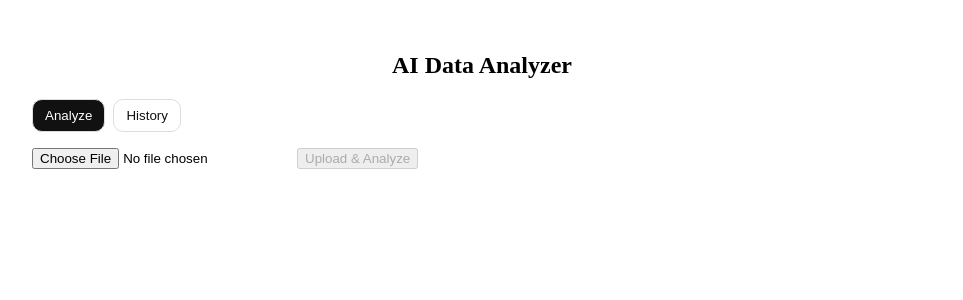
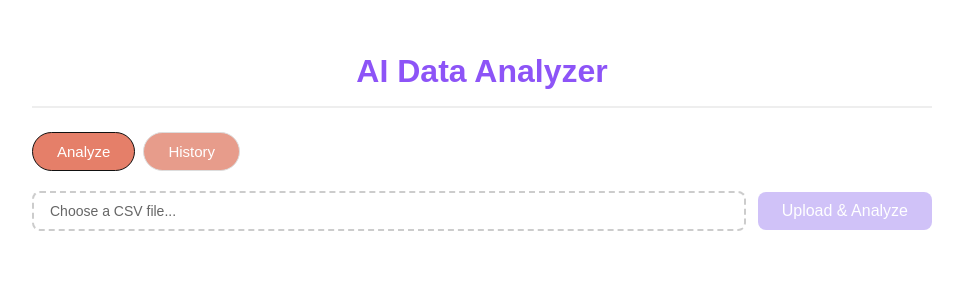
Before and after one commit to apoorvaverma001/ai-data-analyzer, a React (Create React App) app in the folder client/: page / in a window 1280 px wide. Shown: the top 300 px of the page, without its empty margins (158-1121 px from the left). Built offline with nearby package versions, Linux system fonts and the light colour scheme; the HTML template or start-up script is replaced by a standard one.

Commit message:
Fix UI of buttons and title

```diff
--- a/client/src/App.css
+++ b/client/src/App.css
@@ -1,5 +1,8 @@
 .App {
-  text-align: center;
+  padding: 24px;
+  max-width: 900px;
+  margin: 0 auto;
+  font-family: sans-serif;
 }
 
 .App-logo {
@@ -14,7 +17,7 @@
 }
 
 .App-header {
-  background-color: #282c34;
+  background-color: #1557db;
   min-height: 100vh;
   display: flex;
   flex-direction: column;
@@ -36,3 +39,63 @@
     transform: rotate(360deg);
   }
 }
+
+.App-title {
+  font-size: 2rem;
+  font-weight: 700;
+  color: #8d54f7;
+  text-align: center;
+  margin-bottom: 24px;
+  padding-bottom: 16px;
+  border-bottom: 2px solid #eee;
+}
+
+.nav-tabs {
+  display: flex;
+  gap: 8px;
+  margin-bottom: 20px;
+}
+
+.tab-btn {
+  padding: 10px 24px;
+  border-radius: 999px;
+  border: 1.5px solid #ddd;
+  background: #e79c8b;
+  color: #fff;
+  cursor: pointer;
+  font-size: 15px;
+  transition: all o.2s ease;
+}
+
+.tab-btn:hover {
+  transform: translateY(-1px);
+  border-color: #111;
+  background: #e57f69;
+}
+
+.tab-btn.active {
+  background: #e57f69;
+  color: #fff;
+  border-color: #111;
+}
+
+.submit-btn {
+  padding: 10px 24px;
+  background: #a287f3;
+  color: #fff;
+  border: none;
+  border-radius: 8px;
+  font-size: 16px;
+  cursor: pointer;
+  transition: all 0.2s ease;
+}
+
+.submit-btn:hover:not(:disabled) {
+  background: #8d54f7;
+  transform: scale(1.02);
+}
+
+.submit-btn:disabled {
+  opacity: 0.5;
+  cursor: not-allowed;
+}
--- a/client/src/App.js
+++ b/client/src/App.js
@@ -312,32 +312,21 @@ function App() {
 
   return (
     <div className="App" style={{ padding: 24, maxWidth: 900, margin: '0 auto' }}>
-      <h2>AI Data Analyzer</h2>
 
-      <div style={{ display: 'flex', gap: 8, marginBottom: 16 }}>
+      <h1 className="App-title">AI Data Analyzer</h1>
+
+      <div className="nav-tabs">
         <button
           type="button"
           onClick={() => setView('analyze')}
-          style={{
-            padding: '8px 12px',
-            borderRadius: 10,
-            border: '1px solid #ddd',
-            background: view === 'analyze' ? '#111' : '#fff',
-            color: view === 'analyze' ? '#fff' : '#111',
-          }}
+          className={`tab-btn ${view === 'analyze' ? 'active' : ''}`}
         >
           Analyze
         </button>
         <button
           type="button"
           onClick={() => setView('history')}
-          style={{
-            padding: '8px 12px',
-            borderRadius: 10,
-            border: '1px solid #ddd',
-            background: view === 'history' ? '#111' : '#fff',
-            color: view === 'history' ? '#fff' : '#111',
-          }}
+          className={`tab-btn ${view === 'history' ? 'active' : ''}`}
         >
           History
         </button>
@@ -346,13 +335,27 @@ function App() {
       {view === 'analyze' ? (
         <>
           <form onSubmit={handleSubmit} style={{ display: 'flex', gap: 12, alignItems: 'center' }}>
+             <label style={{
+                border: '2px dashed #ccc',
+                borderRadius: 8,
+                padding: '10px 16px',
+                cursor: 'pointer',
+                flex: 1,
+                color: '#666',
+                fontSize: 14,
+                transition: 'border-color 0.2s ease'
+              }}>
+                {file ? file.name : 'Choose a CSV file...'}
             <input
               type="file"
               accept=".csv,text/csv"
               onChange={(e) => setFile(e.target.files?.[0] || null)}
               disabled={loading}
+              style={{ display: 'none' }}
             />
-            <button type="submit" disabled={loading || !file}>
+            </label>
+
+            <button type="submit" disabled={loading || !file} className="submit-btn">
               {loading ? 'Uploading…' : 'Upload & Analyze'}
             </button>
           </form>
```
